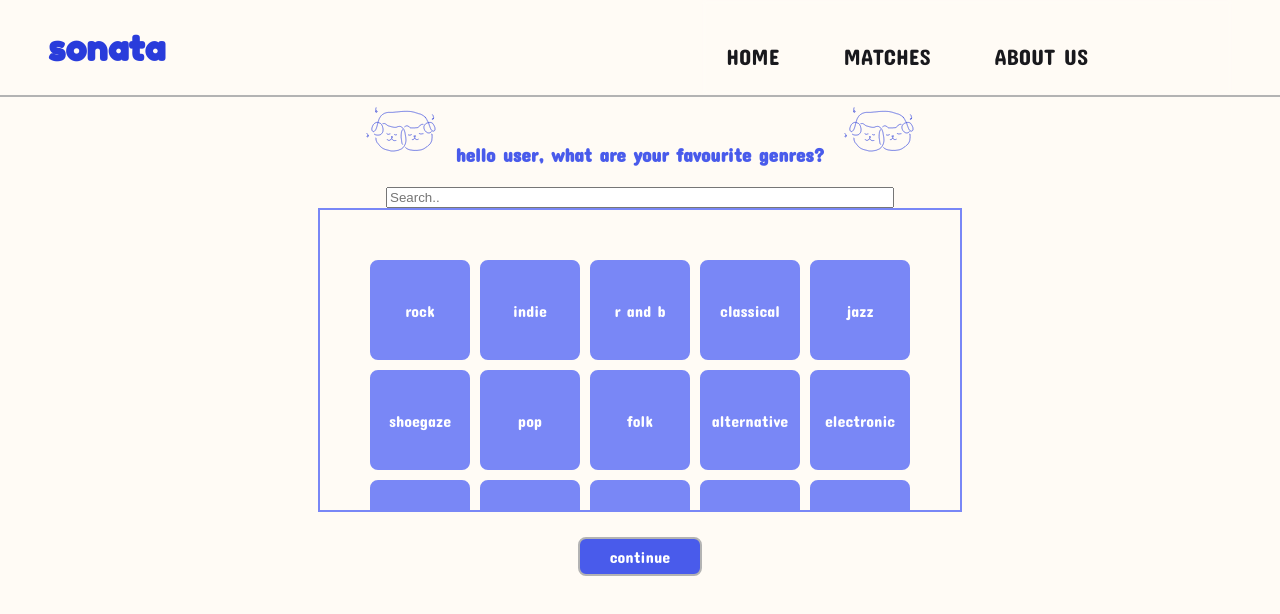
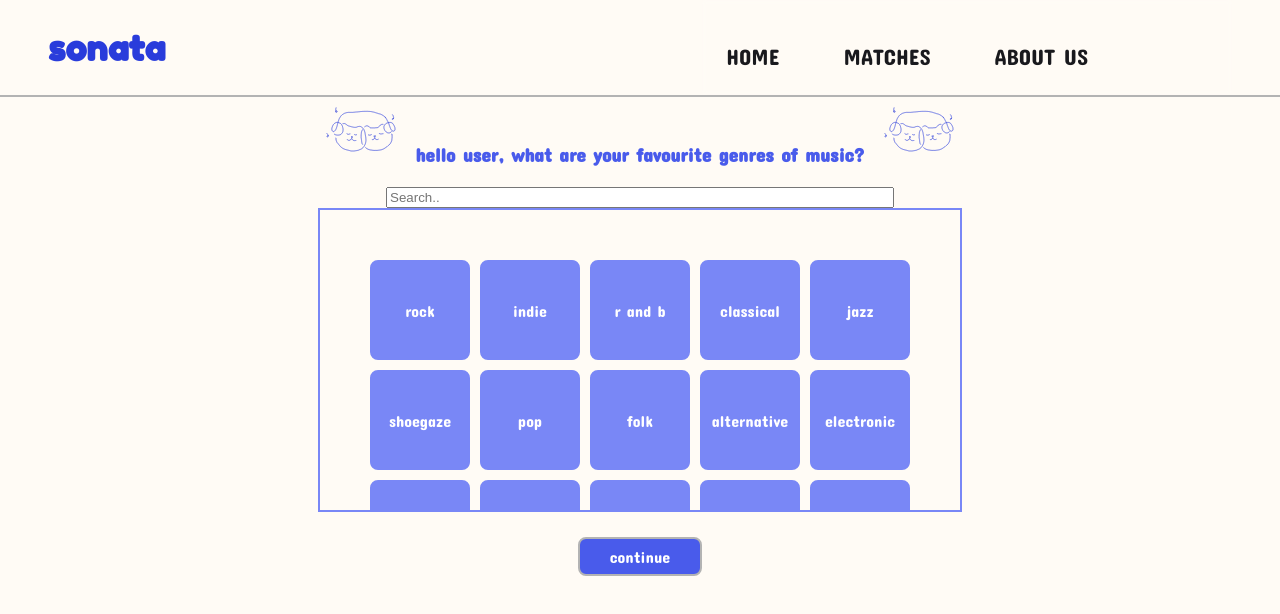
Before and after one commit to mailynmailyn/sonata, a React (Create React App) app: page /selectgenres in a window 1280 px wide. Shown: the top 614 px of the page. Built offline with nearby package versions, Linux system fonts and the light colour scheme.

Commit message:
fix genre selection question

```diff
--- a/src/GenreSelection.js
+++ b/src/GenreSelection.js
@@ -9,7 +9,7 @@ function GenreSelection(){
             <Navbar></Navbar>
             <header className= {classes.header}>
                 <img src={logo} className= {classes.header__img} alt="logo"/>
-                <h1 className= {classes.header__title}> hello user, what are your favourite genres? </h1>
+                <h1 className= {classes.header__title}> hello user, what are your favourite genres of music? </h1>
                 <img src={logo} className= {classes.header__img} alt="logo"/>
             </header>
             <body className = {classes.body}>
--- a/src/styles/Profile.module.scss
+++ b/src/styles/Profile.module.scss
@@ -3,6 +3,8 @@
 
 .body{
     background: $bg;
+    height: 100vh;
+
     &__title{
         font-family: $Title;
         font-size: 2.2rem;
```
